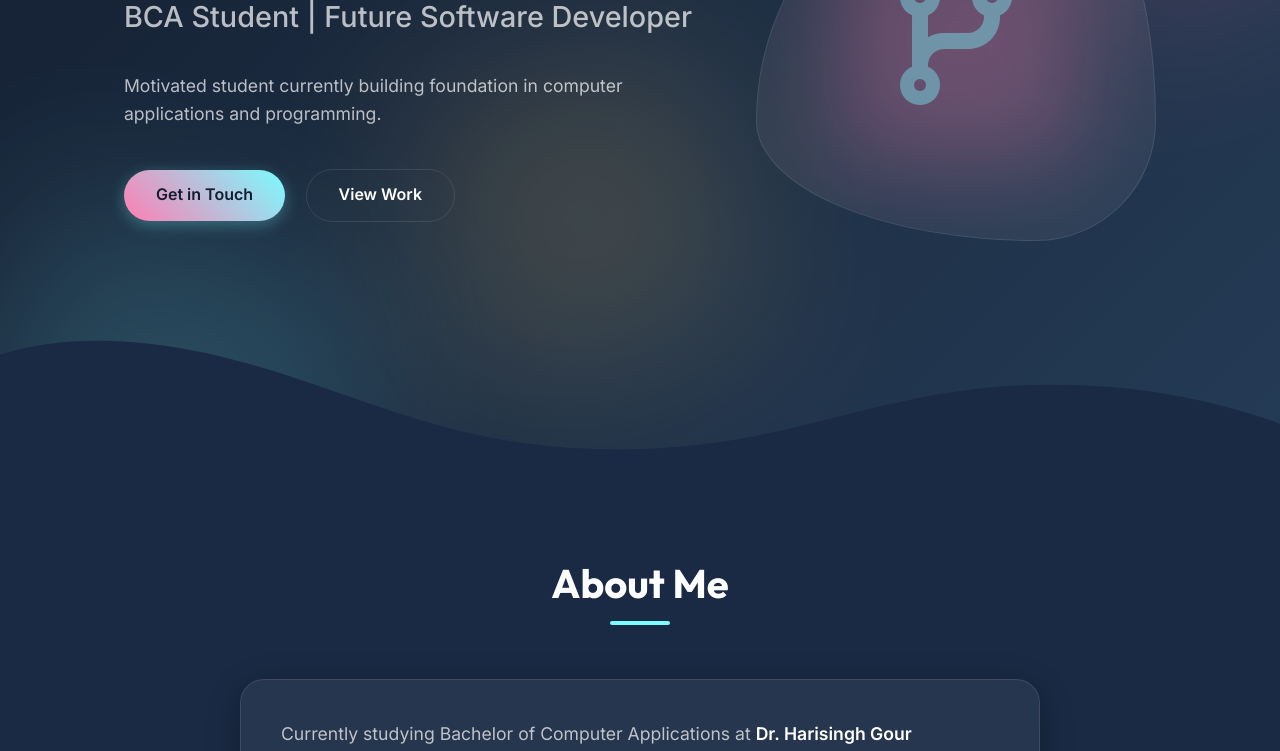
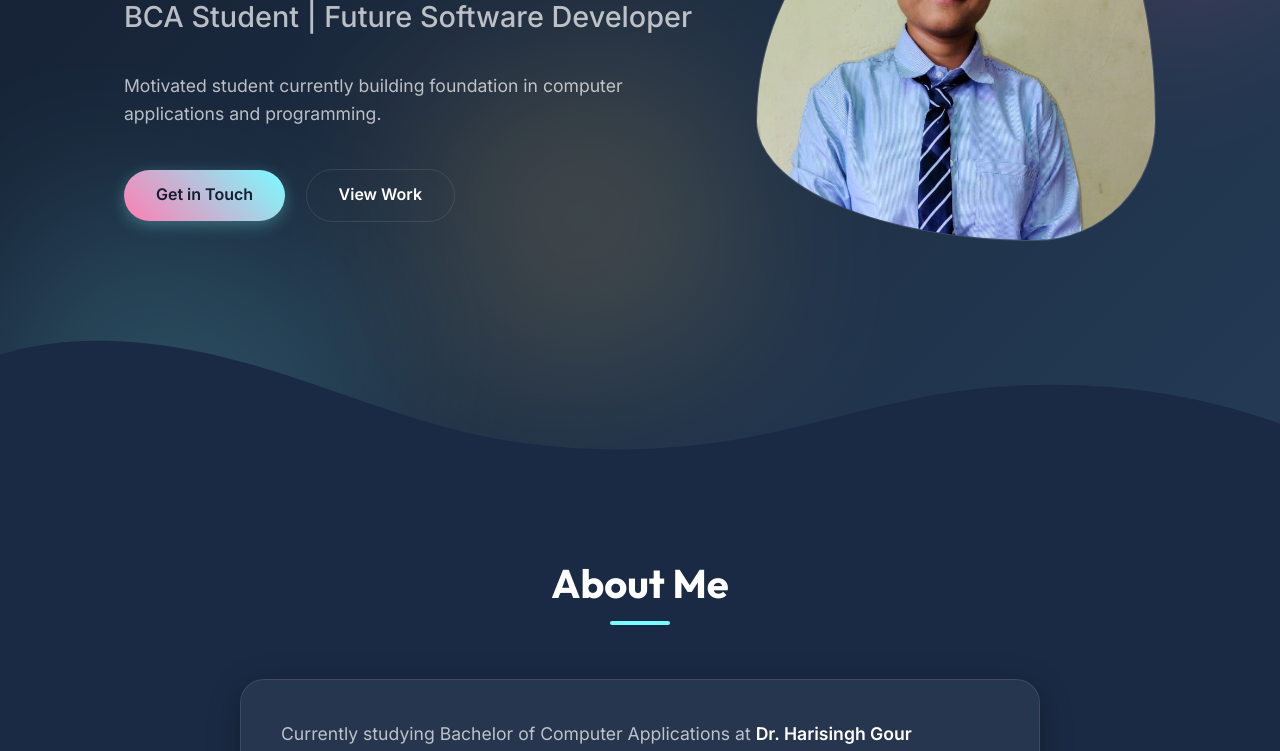
Before and after one commit to yuvrajkanpur4748-oss/dalisenPortfolio, a plain HTML site: page index.html in a window 1280 px wide. Shown: the part 349-1100 px from the top of the page. Drawn offline with Linux system fonts and the light colour scheme.

Commit message:
Add profile picture to portfolio

```diff
--- a/index.html
+++ b/index.html
@@ -54,12 +54,7 @@
                 </div>
                 <div class="hero-right">
                     <div class="profile-frame">
-                        <!-- Abstract illustration placeholder -->
-                        <div class="abstract-illustration">
-                            <div class="blob"></div>
-                            <div class="blob-inner"></div>
-                            <i class="fas fa-code-branch"></i>
-                        </div>
+                        <img src="assets/img1.jpeg" alt="Dali Sen" class="profile-pic">
                     </div>
                 </div>
             </div>
--- a/style.css
+++ b/style.css
@@ -251,6 +251,13 @@ nav {
     justify-content: center;
     animation: morphing 10s infinite alternate;
     overflow: hidden;
+}
+
+.profile-pic {
+    width: 100%;
+    height: 100%;
+    object-fit: cover;
+    z-index: 1;
 }
 
 @keyframes morphing {
```
Also changed, not shown: assets/img1.jpeg (added).
